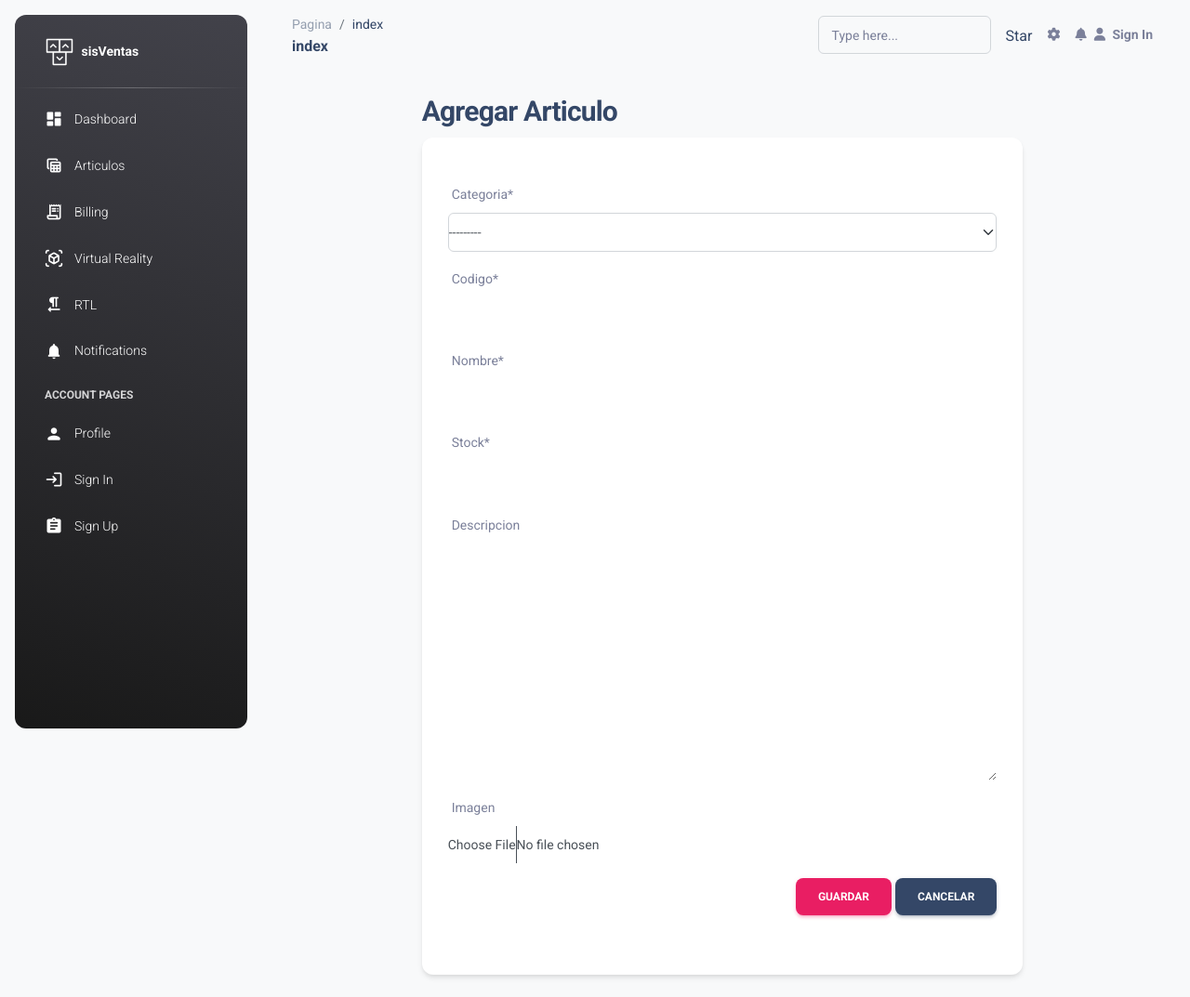
After one commit to william9706/sisVentas2, a Django app: page /articulo/nuevo-articulo/ in a window 1280 px wide. The commit adds this page. Shown: the whole page at 93% size. Run offline with Django 4.2, Linux system fonts and the light colour scheme; data that the repository does not hold is empty; some libraries are stand-ins or nearby versions.

Commit message:
Agrega vistas para crear actualizar listar y eliminar un articulo ademas de los test falta mejorar visualmente los formularios

```diff
--- a/config/settings.py
+++ b/config/settings.py
@@ -40,6 +40,9 @@ INSTALLED_APPS = [
     "django.contrib.messages",
     "django.contrib.staticfiles",
     "sisVentas.articulo",
+    # third party apps
+    "crispy_forms",
+    "crispy_bootstrap5",
 ]
 
 MIDDLEWARE = [
@@ -136,3 +139,6 @@ STATICFILES_DIRS = [str(APPS_DIR / "static")]
 # https://docs.djangoproject.com/en/4.2/ref/settings/#default-auto-field
 
 DEFAULT_AUTO_FIELD = "django.db.models.BigAutoField"
+
+CRISPY_TEMPLATE_PACK = "bootstrap5"
+CRISPY_ALLOWED_TEMPLATE_PACKS = "bootstrap5"
--- a/requirements.txt
+++ b/requirements.txt
@@ -12,6 +12,11 @@ flake8==6.1.0
 flake8-isort==6.1.1
 pytest==7.4.3
 pytest-django==4.7.0
+pytest-sugar==0.9.7
 factory-boy==3.2.1
 coverage==7.3.2
 django-coverage-plugin==3.1.0
+django-crispy-forms==2.1
+crispy-bootstrap5==2023.10
+pylint-django==2.5.5
+pylint-celery==0.3
--- /dev/null
+++ b/sisVentas/articulo/forms.py
@@ -0,0 +1,44 @@
+from crispy_forms.helper import FormHelper
+from crispy_forms.layout import Field, Fieldset, Layout
+from django import forms
+from django.urls import reverse_lazy
+from django.utils.translation import gettext_lazy as _
+
+from sisVentas.articulo.models import Articulo
+
+
+class ArticuloForm(forms.ModelForm):
+    """
+    Formulario para el modelo Articulo.
+    """
+
+    def __init__(self, *args, **kwargs):
+        super().__init__(*args, **kwargs)
+        self.helper = FormHelper()
+        self.helper.form_method = "POST"
+        self.helper.error_text_inline = True
+        self.helper.form_id = "formulario-articulo"
+        self.helper.form_action = reverse_lazy("articulo:crear_articulo")
+        self.helper.form_tag = False
+        self.helper.layout = Layout(
+            Fieldset(
+                _("Nuevo Articulo"),
+                "categoria",
+                Field("codigo", wrapper_class="input-group input-group-static"),
+                Field(
+                    "nombre",
+                    wrapper_class="input-group input-group-static form_dinamic",
+                ),
+                Field("stock", wrapper_class="input-group input-group-static"),
+                Field("descripcion", wrapper_class="input-group input-group-static"),
+                Field("imagen", wrapper_class="input-group input-group-static"),
+            ),
+        )
+
+        campos_select = ["categoria"]
+        for select in campos_select:
+            self.fields[select].widget.attrs["class"] = "select-form"
+
+    class Meta:
+        model = Articulo
+        exclude = ["estado"]
--- a/sisVentas/articulo/models.py
+++ b/sisVentas/articulo/models.py
@@ -28,10 +28,9 @@ class Articulo(TimeStampedModel):
     Article model for managing article data.
     """
 
-    class EstadoFactura(models.IntegerChoices):
-        ERROR: Tuple[int, Sequence[str]] = 1, _("Error en la factura")
-        PRESENTADA: Tuple[int, Sequence[str]] = 2, _("Factura radicada")
-        BORRADOR: Tuple[int, Sequence[str]] = 3, _("Factura sin radicar")
+    class EstadoArticulo(models.IntegerChoices):
+        ACTIVO: Tuple[int, Sequence[str]] = 2, _("Activo")
+        INACTIVO: Tuple[int, Sequence[str]] = 3, _("Inactivo")
 
     categoria = models.ForeignKey(
         Categoria,
@@ -66,8 +65,8 @@ class Articulo(TimeStampedModel):
     imagen = models.ImageField(upload_to="media/articulos", blank=True, null=True)
     estado = models.PositiveSmallIntegerField(
         _("Estado del articulo"),
-        choices=EstadoFactura.choices,
-        default=EstadoFactura.BORRADOR,
+        choices=EstadoArticulo.choices,
+        default=EstadoArticulo.ACTIVO,
     )
 
     def __str__(self):
--- a/sisVentas/articulo/urls.py
+++ b/sisVentas/articulo/urls.py
@@ -1,9 +1,22 @@
 from django.urls import path
 
-from sisVentas.articulo.views import ListaArticulos, vista_index
+from sisVentas.articulo.views import (ArticuloCreateView, ArticuloDeleteView,
+                                      ArticuloUpdateView, ListaArticulos,
+                                      vista_index)
 
 app_name = "articulo"
 urlpatterns = [
     path("", view=vista_index, name="index"),
     path("index/", view=ListaArticulos.as_view(), name="listar_articulos"),
+    path("nuevo-articulo/", view=ArticuloCreateView.as_view(), name="crear_articulo"),
+    path(
+        "actualizar-articulo/<str:pk>/",
+        view=ArticuloUpdateView.as_view(),
+        name="actualizar_articulo",
+    ),
+    path(
+        "eliminar-articulo/<str:pk>/",
+        view=ArticuloDeleteView.as_view(),
+        name="eliminar_articulo",
+    ),
 ]
--- a/sisVentas/articulo/views.py
+++ b/sisVentas/articulo/views.py
@@ -1,6 +1,10 @@
+from django.contrib.messages.views import SuccessMessageMixin
 from django.shortcuts import render
-from django.views.generic import ListView
+from django.urls import reverse_lazy
+from django.utils.translation import gettext_lazy as _
+from django.views.generic import CreateView, DeleteView, ListView, UpdateView
 
+from sisVentas.articulo.forms import ArticuloForm
 from sisVentas.articulo.models import Articulo
 
 # Create your views here.
@@ -19,3 +23,38 @@ class ListaArticulos(ListView):
     template_name = "articulo/listar_articulos.html"
     context_object_name = "listar_articulos"
     paginate_by = 15
+
+
+class ArticuloCreateView(SuccessMessageMixin, CreateView):
+    """
+    Vista para crear articulo.
+    """
+
+    form_class = ArticuloForm
+    model = Articulo
+    template_name = "articulo/crear_articulo.html"
+    success_message = _("¡Artículo creado con éxito!")
+    success_url = reverse_lazy("articulo:listar_articulos")
+
+
+class ArticuloDeleteView(SuccessMessageMixin, DeleteView):
+    """
+    Clase para eliminar un Articulo.
+    """
+
+    model = Articulo
+    template_name = "articulo/delete.html"
+    success_url = reverse_lazy("articulo:listar_articulos")
+    success_message = _("Se ha eliminado el articulo correctamente.")
+
+
+class ArticuloUpdateView(SuccessMessageMixin, UpdateView):
+    """
+    Vista para actualizar articulo.
+    """
+
+    form_class = ArticuloForm
+    model = Articulo
+    success_url = reverse_lazy("articulo:listar_articulos")
+    template_name = "articulo/crear_articulo.html"
+    success_message = _("Se ha actualizado el articulo correctamente.")
--- /dev/null
+++ b/sisVentas/templates/articulo/crear_articulo.html
@@ -0,0 +1,28 @@
+{% extends "main.html" %}
+{% load static i18n %}
+{% load static i18n crispy_forms_tags %}
+{% block content %}
+<div class="container-fluid">
+    <div class="row">
+        <div class="col-lg-8 col-md-10 col-12 mx-auto">
+            <h3>{% translate "Agregar Articulo" %}</h3>
+        </div>
+    </div>
+    <form method="POST" enctype="multipart/form-data">
+        {% csrf_token %}
+        <div class="row">
+            <div class="col-lg-8 col-md-10 col-12 mx-auto">
+                <div class="card z-index-0 fadeIn3 fadeInBottom px-1 py-4">
+                    <div class="card-body">
+                        {{ form|crispy }}
+                        <div class="buttonHolder text-end is-filled">
+                            <button class="btn btn-primary" type="submit">{% translate "Guardar" %}</button>
+                            <a href="javascript:history.go(-1)" class="btn btn-primary btn btn-dark" type="reset">{% translate "Cancelar" %}</a>
+                        </div>
+                    </div>
+                </div>
+            </div>
+        </div>
+    </form>
+</div>
+{% endblock content %}
--- a/sisVentas/templates/articulo/listar_articulos.html
+++ b/sisVentas/templates/articulo/listar_articulos.html
@@ -5,7 +5,7 @@
 <div class="container-fluid py-4">
     <div class="row">
         <div class="col-lg-8 col-md-8 col-sm-8 col-xs-12">
-        <h3>{% translate "Listado de Articulos" %} <a href=""><button class="btn btn-dark">Nuevo</button></a>
+        <h3>{% translate "Listado de Articulos" %} <a href="{% url "articulo:crear_articulo" %}"><button class="btn btn-dark">Nuevo</button></a>
         </h3>
           {% include "articulo/search.html" %}
         </div>
@@ -42,8 +42,8 @@
                           </span>
                         </td>
                       <td class="align-middle text-center">
-                        <a href="" class="btn btn-dark">Editar</a>
-                        <a href="" class="btn bg-gradient-primary" data-target="" data-toggle="modal" >Eliminar</a>
+                        <a href="{% url "articulo:actualizar_articulo" articulo.pk %}" class="btn btn-dark">Editar</a>
+                        <a href="{% url "articulo:eliminar_articulo" articulo.pk %}" class="btn bg-gradient-primary" data-target="" data-toggle="modal" >Eliminar</a>
                       </td>
                     </tr>
                   {% endfor %}
--- a/sisVentas/templates/main.html
+++ b/sisVentas/templates/main.html
@@ -36,7 +36,7 @@
         <div class="container-fluid py-4">
         <div class="row">
 
-            {% block content  %}
+            {% block content %}
 
             {% endblock content %}
 
```
Also changed, not shown: sisVentas/articulo/tests/factories.py (+9 -1 lines), sisVentas/articulo/tests/test_views.py (+25 -0 lines), sisVentas/conftest.py (+8 -2 lines), sisVentas/templates/articulo/delete.html (added, +21 -0 lines), sisVentas/articulo/migrations/0001_initial.py, sisVentas/articulo/tests/test_foms.py (added).
